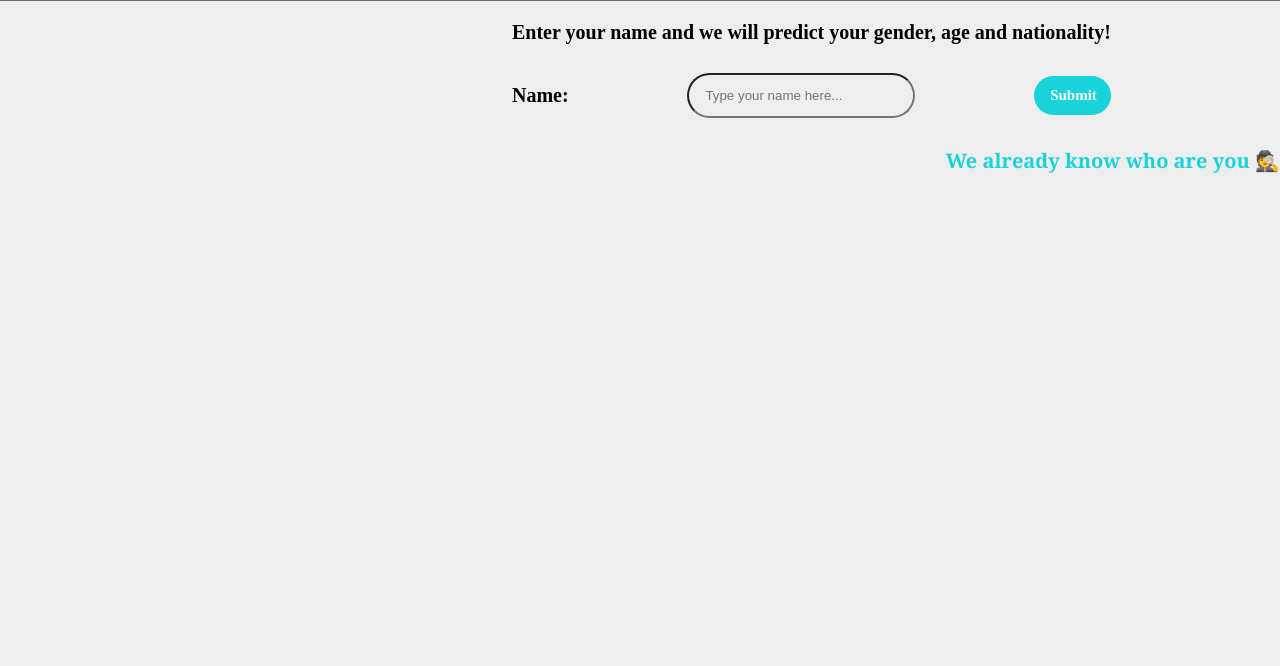
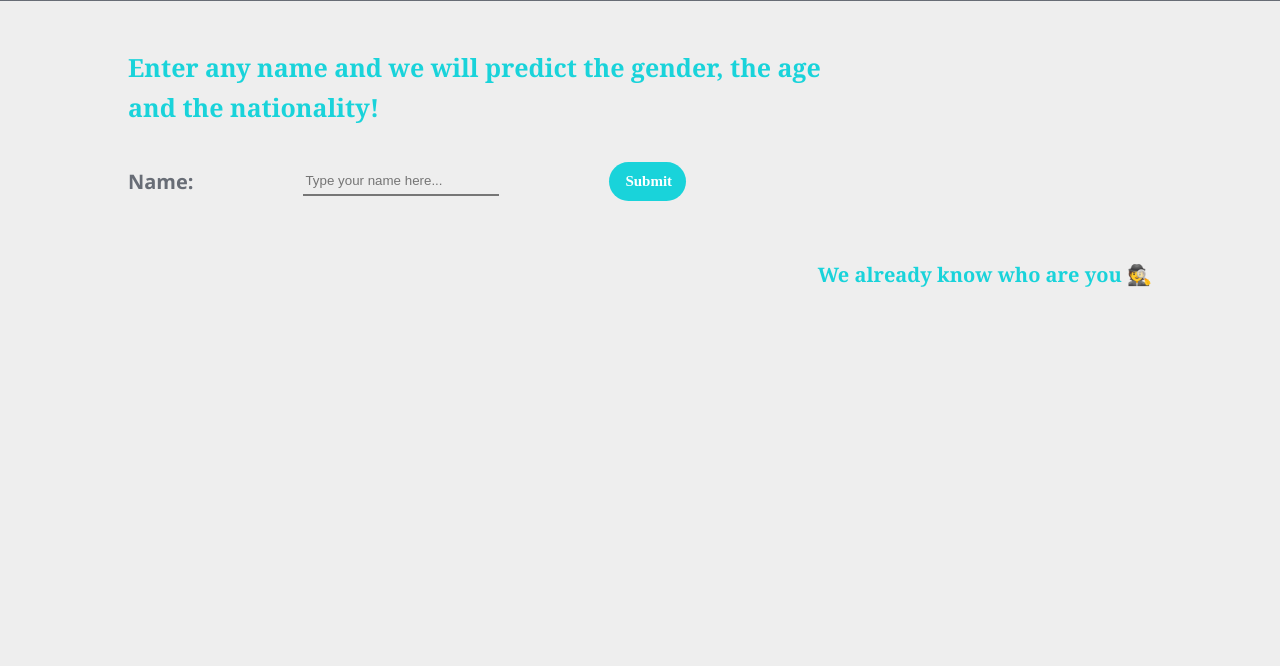
Before and after one commit to SourayaAbdelKader/predection-frontend, a plain HTML site: page index.html in a window 1280 px wide. Shown: the part 134-800 px from the top of the page. Drawn offline with Linux system fonts and the light colour scheme; no server answers.

Commit message:
css: styling the body

```diff
--- a/css/styles.css
+++ b/css/styles.css
@@ -3,7 +3,8 @@ body {
     padding: 0%;
     margin: 0%;
     background-color: #EEEEEE;
-    font-family: 'Times New Roman';
+    font-family:'Segoe UI', Tahoma, Geneva, Verdana, sans-serif;
+    color:#686D76 ;
 }
 
 h1 {
@@ -11,6 +12,14 @@ h1 {
     font-family: Georgia, 'Times New Roman', Times, serif;
     color: white;
     font-weight: bolder;
+}
+
+h2 {
+    font-size: 25px;
+    font-family: Georgia, 'Times New Roman', Times, serif;
+    color:#19D3DA;
+    font-weight: bold;
+    line-height: 5vh;
 }
 
 h3 {
@@ -30,18 +39,25 @@ h3 {
 
 .header > img {
     position: relative;
-    height : 100px;
+    height : 5vw;
     width: auto;
 }
 
 /* Styling the body*/
 .body {
+    position: relative;
     display: flex;
+    padding: 2vw 10vw;
+}
+
+.container {
+    position:relative;
 }
 
 .user-input {
     position:relative;
     display: flex;
+    width: 80%;
     justify-content: space-between;
     align-items: center;
 }
@@ -49,21 +65,33 @@ h3 {
 .user-input > input {
     background-color: transparent;
     position: relative;
-    border-radius: 25px;
+    border-top: 0cm;
+    border-left: 0cm;
+    border-right: 0cm;
     height: 2vw;
     width: 15vw;
-    padding: 1vh 2vh;
+}
+
+.box {
+    position: relative;
+    width: 40%;
+    margin-right: 2vw;
 }
 
 .box-picture {
     position: relative;
-    width: 40%;
     display: flex;
     justify-content: center;
     justify-items: center;
 }
 
-.container,user-inpu > p {
+.box-picture > img {
+    border-radius: 50px;
+    max-width: 100%;
+    max-height: 80vh;
+}
+
+.container,user-input > p {
     position: relative;
     font-weight: bold;
     font-size: 20px;
@@ -74,6 +102,7 @@ h3 {
     display: flex;
     justify-content: flex-end;
     align-items: center;
+    padding: 0vw 10vw 0vw 0vw;
 }
 
 /* Utilities*/
--- a/index.html
+++ b/index.html
@@ -15,11 +15,8 @@
             <div></div>
         </div>
         <div class="body">
-            <div class="box-picture">
-                <div id="api-pictue"></div>
-            </div>
             <div class="container">
-                <p> Enter your name and we will predict your gender, age and nationality! </p>
+                <h2> Enter any name and we will predict the gender, the age and the nationality! </h2>
                 <div class="user-input">
                     <p> Name: </p>
                     <input type="text" name="name" placeholder="Type your name here..."></input>
@@ -31,8 +28,11 @@
                     <div id="user-nationality" class="nationality"></div>
                 </div>
             </div>
+            <div class="box">
+                <div id="api-pictue" class="box-picture"> </div>
+            </div>
         </div>
-        <div class="footer"> <h3> We already know who are you 🕵️ </h3> </div>
+        <div class=footer> <h3> We already know who are you 🕵️ </h3> </div>
         <script src="/index.js"></script>
     </body>
 </html>
--- a/index.js
+++ b/index.js
@@ -18,7 +18,7 @@ const picture = () => {
         img = document.createElement("img")
         img.setAttribute("src", data.message);
         img.setAttribute("alt", "Dog");
-        div.appendChild(img)
+        div.appendChild(img);
     })
 }
 
```
